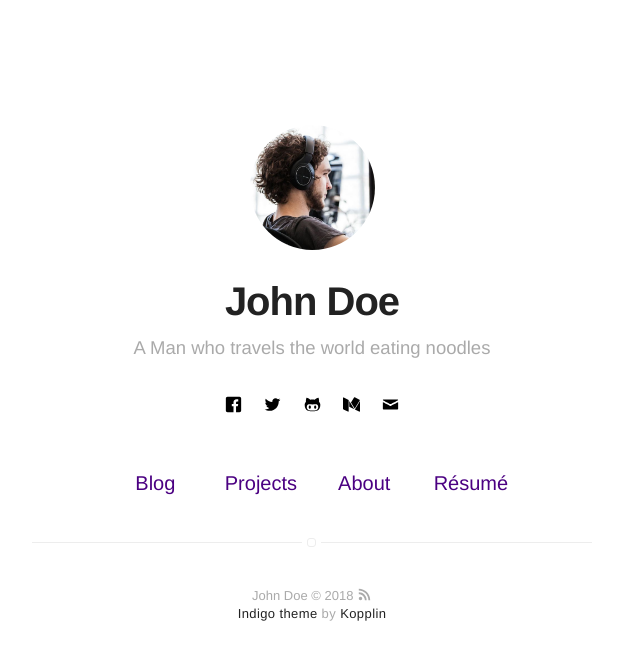
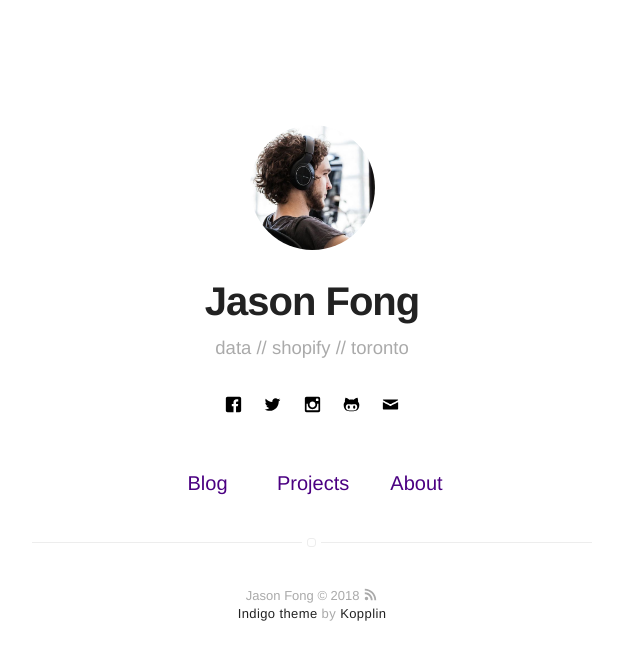
Before and after one commit to fongmanfong/fongmanfong.github.io, a Jekyll site: the page built from index.html, in a window 1280 px wide. Shown: the top 660 px of the page, without its empty margins (328-968 px from the left). Built offline with Jekyll 4.4.1, drawn with Linux system fonts in a browser that asks for light colours.

Commit message:
update config

```diff
--- a/_config.yml
+++ b/_config.yml
@@ -1,9 +1,9 @@
 # main text of home
-name: John Doe
-bio: A Man who travels the world eating noodles
+name: Jason Fong
+bio: data // shopify // toronto
 
 # twitter summary info
-description: A blog about technology and stuff related
+description: A blog about data stuff
 
 # if it's an external image, update below for true
 # better with square images
@@ -12,11 +12,11 @@ picture: assets/images/profile.jpg
 
 # If you want to include your resume, set to true
 # and specify source (external or local).
-resume: true
-resume-external: true
+resume: false
+resume-external: false
 resume-url: https://google.com/?q=my+resume
 
-url: https://koppl.in/indigo
+url: https://fongmanfong.github.io/
 # your url: http://USERNAME.github.io
 
 permalink: /:title/
@@ -34,37 +34,37 @@ disqus:
   categories: [blog, project] # only show disqus for posts that have these categories
 
 # if you don't have any of social below, comment the line
-facebook: myfacebook
-twitter: mytwitter
+facebook: fong.jason
+twitter: fongmanfong
 # google: mygoogle
-# instagram: myinstagram
+instagram: fongmanfong
 # pinterest: mypinterest
 # linkedin: mylinkedin
 # youtube: myyoutube
 # spotify: myspotify
-github: mygithub
+github: fongmanfong
 # lastfm: mylastfm
 # stackoverflow: 7044681/mystackoverflow
 # quora: userquora
 # reddit: username
-medium: medium
+#medium: medium
 # vimeo: myvimeo
 # lanyrd: mylanyrd
-email: myemail@gmail.com
+email: fongjason23@gmail.com
 
 authors:
     johndoe:
-        name: John Doe
-        bio: A Man who travels the world eating noodles
+        name: Jason Fong
+        bio: data // shopify // toronto
         external-image: false
         picture: assets/images/profile.jpg
-        twitter: johndoe
-    jamesfoster:
-        name: James Foster
-        bio: A Man who develops software with coffee
-        external-image: false
-        picture: assets/images/james.jpg
-        twitter: jamesfoster
+        twitter: fongmanfong
+    #jamesfoster:
+     #   name: James Foster
+     #   bio: A Man who develops software with coffee
+     #   external-image: false
+     #   picture: assets/images/james.jpg
+     #   twitter: jamesfoster
 
 # do you want a larger site? change the option below
 # options: [normal, large] | default: normal
@@ -75,12 +75,14 @@ width: normal
 # paginate: 5
 # paginate_path: "blog/:num/"
 
-# if you don't need projects, comment the *projects* configs below
-projects: true
+
 
 # if you don't need "about" or "blog", comment them out below
 about: true
 blog: true
+
+# if you don't need projects, comment the *projects* configs below
+projects: true
 
 # do you want to show the "read time" of the posts?
 read-time: true
```
